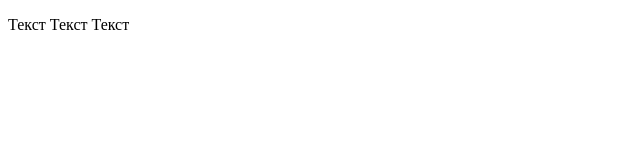
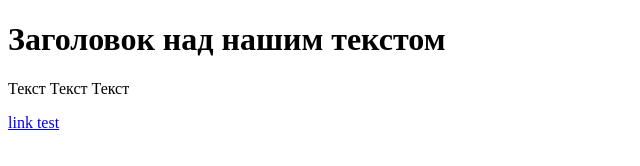
Before and after one commit to welcomenews/Git-Start, a plain HTML site: page test.html in a window 1280 px wide. Shown: the whole page, without its empty margins (0-640 px from the left). Drawn offline with Linux system fonts and the light colour scheme.

Commit message:
link and headers added

```diff
--- a/test.html
+++ b/test.html
@@ -1,9 +1,11 @@
 <!DOCTYPE html>
 <html>
     <head>
-        <title>Заголовок страницы</title>
+        <title>Название нашего сайта</title>
     </head>
     <body>
+        <h1>Заголовок над нашим текстом</h1>
         <p>Текст Текст Текст</p>
+        <a href="#dsfsdsd">link test</a>
     </body>
 </html>
```
